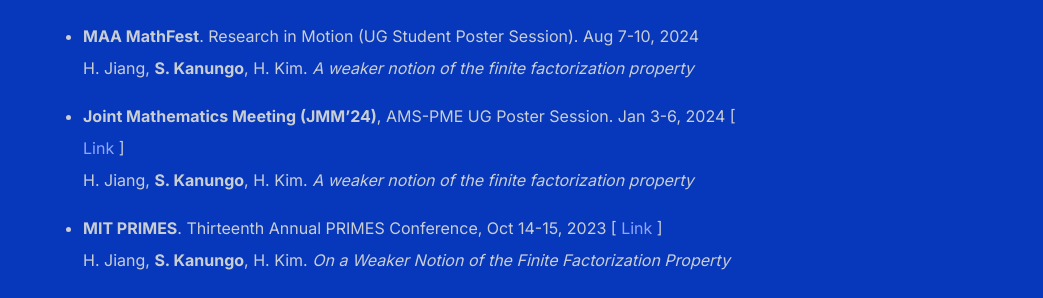
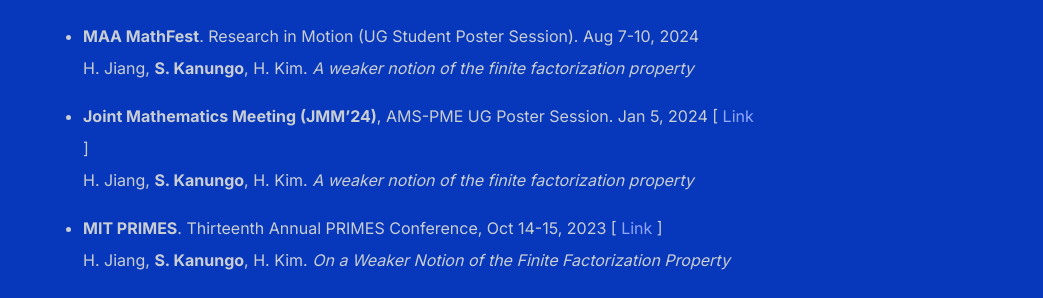
Before and after one commit to shihankanungo/shihankanungo.github.io, a Jekyll site: the page built from talks.md, in a window 1280 px wide. Shown: the part 470-768 px from the top of the page, without its empty margins (237-1280 px from the left). Built offline with Jekyll 4.4.1, drawn with Linux system fonts in a browser that asks for light colours.

Commit message:
Update talks.md

```diff
--- a/talks.md
+++ b/talks.md
@@ -15,7 +15,7 @@
 - **MAA MathFest**. Research in Motion (UG Student Poster Session). Aug 7-10, 2024 <br />
   H. Jiang, **S. Kanungo**, H. Kim. *A weaker notion of the finite factorization property* <br />
 
-- **Joint Mathematics Meeting (JMM'24)**, AMS-PME UG Poster Session. Jan 3-6, 2024 \[ [Link](https://meetings.ams.org/math/jmm2025/meetingapp.cgi/Paper/41233) \] <br />
+- **Joint Mathematics Meeting (JMM'24)**, AMS-PME UG Poster Session. Jan 5, 2024 \[ [Link](https://meetings.ams.org/math/jmm2025/meetingapp.cgi/Paper/41233) \] <br />
   H. Jiang, **S. Kanungo**, H. Kim. *A weaker notion of the finite factorization property* <br />
 
 - **MIT PRIMES**. Thirteenth Annual PRIMES Conference, Oct 14-15, 2023 \[ [Link](https://math.mit.edu/research/highschool/primes/conference/conf-2023.html) \] <br>
```
